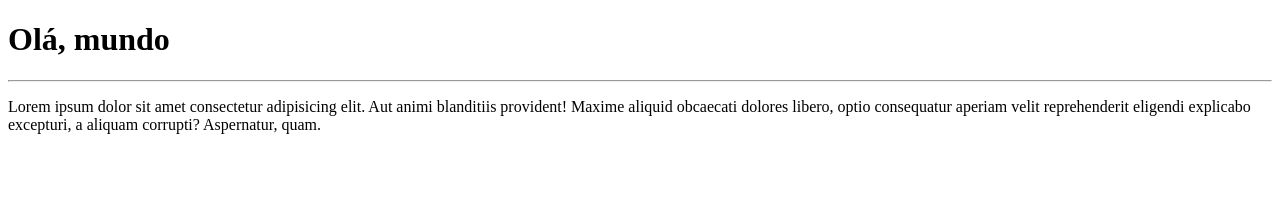
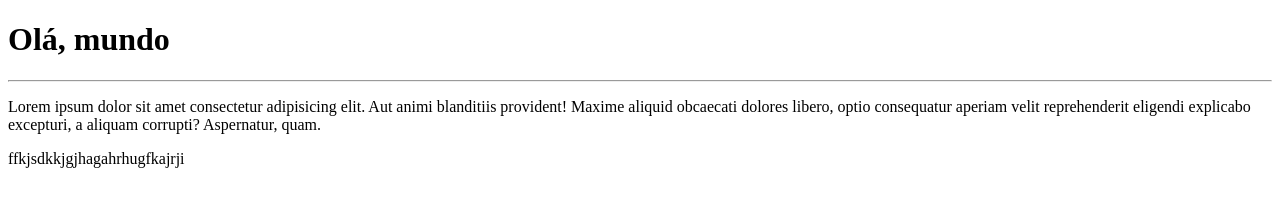
Before and after one commit to math8us/Ol-Mundo, a plain HTML site: page site-exemplo/index.html in a window 1280 px wide. Drawn offline with Linux system fonts and the light colour scheme.

Commit message:
Update index.html

```diff
--- a/site-exemplo/index.html
+++ b/site-exemplo/index.html
@@ -9,5 +9,6 @@
    <h1>Olá, mundo</h1>
    <hr>
     <p>Lorem ipsum dolor sit amet consectetur adipisicing elit. Aut animi blanditiis provident! Maxime aliquid obcaecati dolores libero, optio consequatur aperiam velit reprehenderit eligendi explicabo excepturi, a aliquam corrupti? Aspernatur, quam.</p>
+    <p>ffkjsdkkjgjhagahrhugfkajrji</p>
 </body>
 </html>
```
